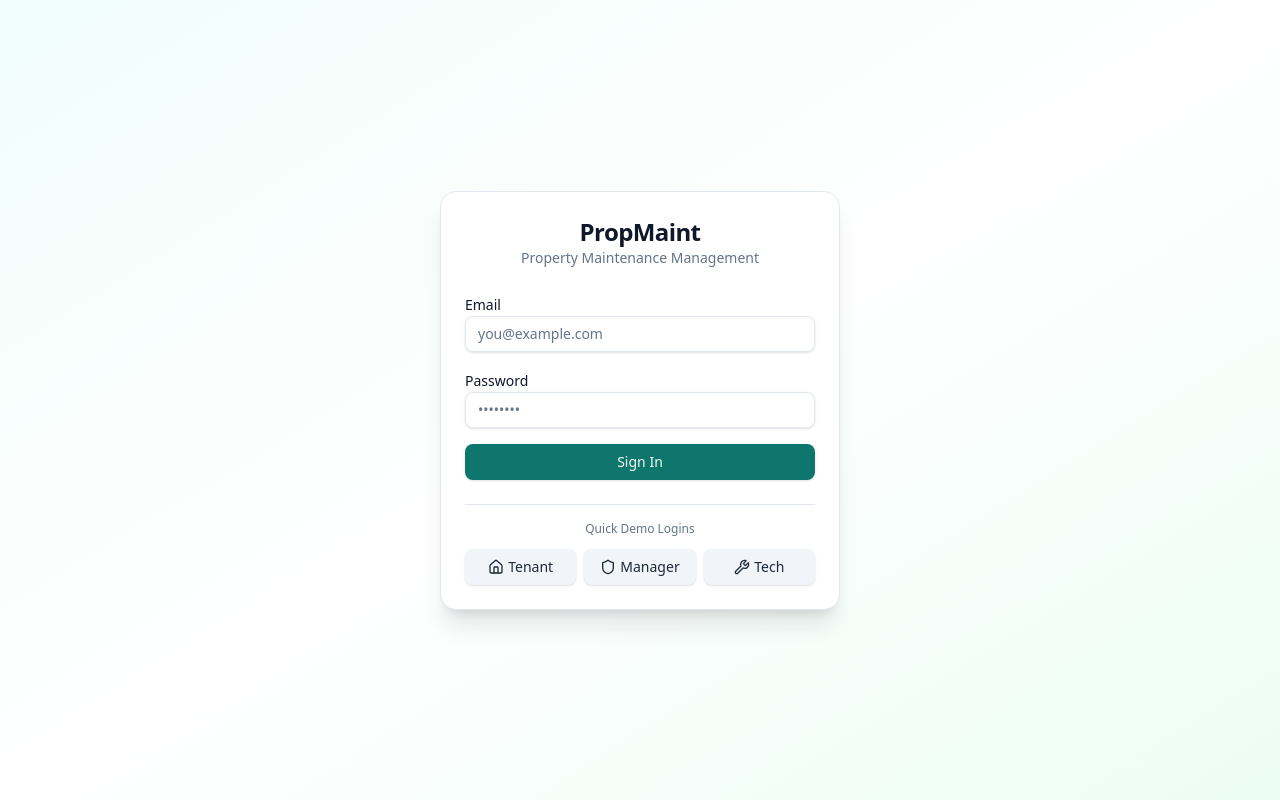
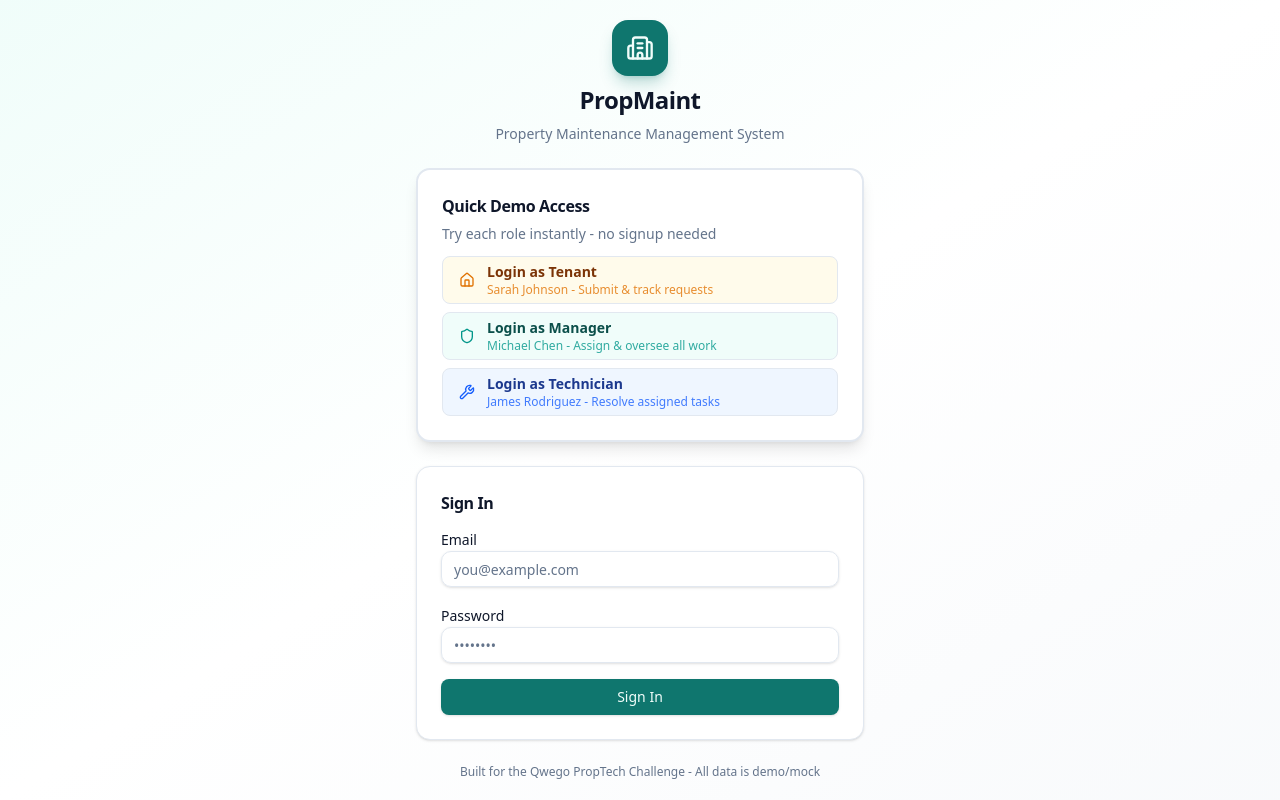
Before and after one commit to Puneethreddy2530/PropMaint, a Next.js app: page /login in a window 1280 px wide. Built offline with nearby package versions, Linux system fonts and the light colour scheme.

Commit message:
fix: restore polished login and redirect behavior

```diff
--- a/src/app/(auth)/login/page.tsx
+++ b/src/app/(auth)/login/page.tsx
@@ -3,9 +3,9 @@
 import { useState } from "react";
 import { loginAction, quickLoginAction } from "@/actions/auth";
 import { Button } from "@/components/ui/button";
-import { Input } from "@/components/ui/input";
-import { Label } from "@/components/ui/form-elements";
-import { Home, Loader2, Shield, Wrench } from "lucide-react";
+import { Card, CardContent, CardDescription, CardHeader, CardTitle } from "@/components/ui/card";
+import { Input, Label } from "@/components/ui/form-elements";
+import { Building2, Home, Wrench, Shield, Loader2 } from "lucide-react";
 
 export default function LoginPage() {
     const [error, setError] = useState<string | null>(null);
@@ -13,8 +13,8 @@ export default function LoginPage() {
 
     async function handleLogin(e: React.FormEvent<HTMLFormElement>) {
         e.preventDefault();
+        setLoading("login");
         setError(null);
-        setLoading("login");
         const formData = new FormData(e.currentTarget);
         const result = await loginAction(formData);
         if (result && "error" in result) {
@@ -24,8 +24,8 @@ export default function LoginPage() {
     }
 
     async function handleQuickLogin(role: "tenant" | "manager" | "staff") {
+        setLoading(role);
         setError(null);
-        setLoading(role);
         const result = await quickLoginAction(role);
         if (result && "error" in result) {
             setError(result.message);
@@ -34,15 +34,64 @@ export default function LoginPage() {
     }
 
     return (
-        <div className="min-h-screen flex items-center justify-center bg-gradient-to-br from-teal-50 via-white to-emerald-50">
-            <div className="w-full max-w-md p-6">
-                <div className="bg-white border border-slate-200 rounded-2xl shadow-xl p-6 space-y-6">
-                    <div className="text-center">
+        <div className="min-h-screen flex items-center justify-center p-4 bg-gradient-to-br from-teal-50 via-white to-slate-50">
+            <div className="w-full max-w-md space-y-6">
+                {/* Brand */}
+                <div className="text-center space-y-2">
+                    <div className="inline-flex items-center justify-center w-14 h-14 rounded-2xl bg-primary text-primary-foreground shadow-lg shadow-primary/25">
+                        <Building2 className="w-7 h-7" />
+                    </div>
                     <h1 className="text-2xl font-bold tracking-tight">PropMaint</h1>
-                        <p className="text-sm text-muted-foreground">Property Maintenance Management</p>
+                    <p className="text-muted-foreground text-sm">Property Maintenance Management System</p>
                 </div>
 
+                {/* Quick Login - THE KEY FEATURE FOR JUDGES */}
+                <Card className="border-2 border-primary/20 shadow-lg">
+                    <CardHeader className="pb-3">
+                        <CardTitle className="text-base">Quick Demo Access</CardTitle>
+                        <CardDescription>Try each role instantly - no signup needed</CardDescription>
+                    </CardHeader>
+                    <CardContent className="space-y-2">
+                        <Button onClick={() => handleQuickLogin("tenant")} disabled={!!loading} data-testid="login-tenant"
+                            className="w-full h-12 justify-start gap-3 bg-amber-50 text-amber-900 border border-amber-200 hover:bg-amber-100 shadow-none"
+                            variant="outline">
+                            {loading === "tenant" ? <Loader2 className="w-5 h-5 animate-spin" /> : <Home className="w-5 h-5 text-amber-600" />}
+                            <div className="text-left">
+                                <div className="font-semibold text-sm">Login as Tenant</div>
+                                <div className="text-xs text-amber-600/80">Sarah Johnson - Submit &amp; track requests</div>
+                            </div>
+                        </Button>
+                        <Button onClick={() => handleQuickLogin("manager")} disabled={!!loading} data-testid="login-manager"
+                            className="w-full h-12 justify-start gap-3 bg-teal-50 text-teal-900 border border-teal-200 hover:bg-teal-100 shadow-none"
+                            variant="outline">
+                            {loading === "manager" ? <Loader2 className="w-5 h-5 animate-spin" /> : <Shield className="w-5 h-5 text-teal-600" />}
+                            <div className="text-left">
+                                <div className="font-semibold text-sm">Login as Manager</div>
+                                <div className="text-xs text-teal-600/80">Michael Chen - Assign &amp; oversee all work</div>
+                            </div>
+                        </Button>
+                        <Button onClick={() => handleQuickLogin("staff")} disabled={!!loading} data-testid="login-staff"
+                            className="w-full h-12 justify-start gap-3 bg-blue-50 text-blue-900 border border-blue-200 hover:bg-blue-100 shadow-none"
+                            variant="outline">
+                            {loading === "staff" ? <Loader2 className="w-5 h-5 animate-spin" /> : <Wrench className="w-5 h-5 text-blue-600" />}
+                            <div className="text-left">
+                                <div className="font-semibold text-sm">Login as Technician</div>
+                                <div className="text-xs text-blue-600/80">James Rodriguez - Resolve assigned tasks</div>
+                            </div>
+                        </Button>
+                    </CardContent>
+                </Card>
+
+                {/* Regular Login */}
+                <Card>
+                    <CardHeader className="pb-3">
+                        <CardTitle className="text-base">Sign In</CardTitle>
+                    </CardHeader>
+                    <CardContent>
                         <form onSubmit={handleLogin} className="space-y-4">
+                            {error && (
+                                <div className="p-3 rounded-lg bg-destructive/10 text-destructive text-sm">{error}</div>
+                            )}
                             <div className="space-y-2">
                                 <Label htmlFor="email">Email</Label>
                                 <Input id="email" name="email" type="email" placeholder="you@example.com" required />
@@ -51,36 +100,16 @@ export default function LoginPage() {
                                 <Label htmlFor="password">Password</Label>
                                 <Input id="password" name="password" type="password" placeholder="••••••••" required />
                             </div>
-
-                        {error && (
-                            <div className="bg-red-50 text-red-700 text-sm p-3 rounded-lg border border-red-200">
-                                {error}
-                            </div>
-                        )}
-
                             <Button type="submit" className="w-full" disabled={!!loading}>
                                 {loading === "login" ? <Loader2 className="w-4 h-4 animate-spin" /> : "Sign In"}
                             </Button>
                         </form>
+                    </CardContent>
+                </Card>
 
-                    <div className="pt-4 border-t">
-                        <p className="text-xs text-muted-foreground text-center mb-3">Quick Demo Logins</p>
-                        <div className="grid grid-cols-3 gap-2">
-                            <Button onClick={() => handleQuickLogin("tenant")} disabled={!!loading} data-testid="login-tenant" variant="secondary" className="gap-1">
-                                {loading === "tenant" ? <Loader2 className="w-4 h-4 animate-spin" /> : <Home className="w-4 h-4" />}
-                                <span>Tenant</span>
-                            </Button>
-                            <Button onClick={() => handleQuickLogin("manager")} disabled={!!loading} data-testid="login-manager" variant="secondary" className="gap-1">
-                                {loading === "manager" ? <Loader2 className="w-4 h-4 animate-spin" /> : <Shield className="w-4 h-4" />}
-                                <span>Manager</span>
-                            </Button>
-                            <Button onClick={() => handleQuickLogin("staff")} disabled={!!loading} data-testid="login-staff" variant="secondary" className="gap-1">
-                                {loading === "staff" ? <Loader2 className="w-4 h-4 animate-spin" /> : <Wrench className="w-4 h-4" />}
-                                <span>Tech</span>
-                            </Button>
-                        </div>
-                    </div>
-                </div>
+                <p className="text-center text-xs text-muted-foreground">
+                    Built for the Qwego PropTech Challenge - All data is demo/mock
+                </p>
             </div>
         </div>
     );
--- a/src/app/(dashboard)/dashboard/page.tsx
+++ b/src/app/(dashboard)/dashboard/page.tsx
@@ -23,10 +23,6 @@ export default async function DashboardPage() {
 
                 <div className="grid gap-4 md:grid-cols-2 lg:grid-cols-7">
                     <RecentTickets tickets={stats.recentTickets} />
-                    {/* Placeholder for future widgets like Notifications or a Calendar */}
-                    <div className="col-span-1 lg:col-span-5 hidden">
-                        {/* Extended content area */}
-                    </div>
                 </div>
             </div>
         </PageTransition>
--- a/src/app/page.tsx
+++ b/src/app/page.tsx
@@ -2,5 +2,7 @@ import { redirect } from "next/navigation";
 import { auth } from "@/lib/auth";
 
 export default async function Home() {
+  const session = await auth();
+  if (session?.user) redirect("/dashboard");
   redirect("/login");
 }
--- a/src/lib/auth.ts
+++ b/src/lib/auth.ts
@@ -78,6 +78,9 @@ export const { handlers, signIn, signOut, auth } = NextAuth({
         if (isLoggedIn) return true;
         return false; // Redirect unauthenticated to login
       } else if (isOnLogin) {
+        if (isLoggedIn) {
+          return Response.redirect(new URL("/dashboard", nextUrl));
+        }
         return true;
       }
 
```
Lines whose indentation alone changed are shown as unchanged.
